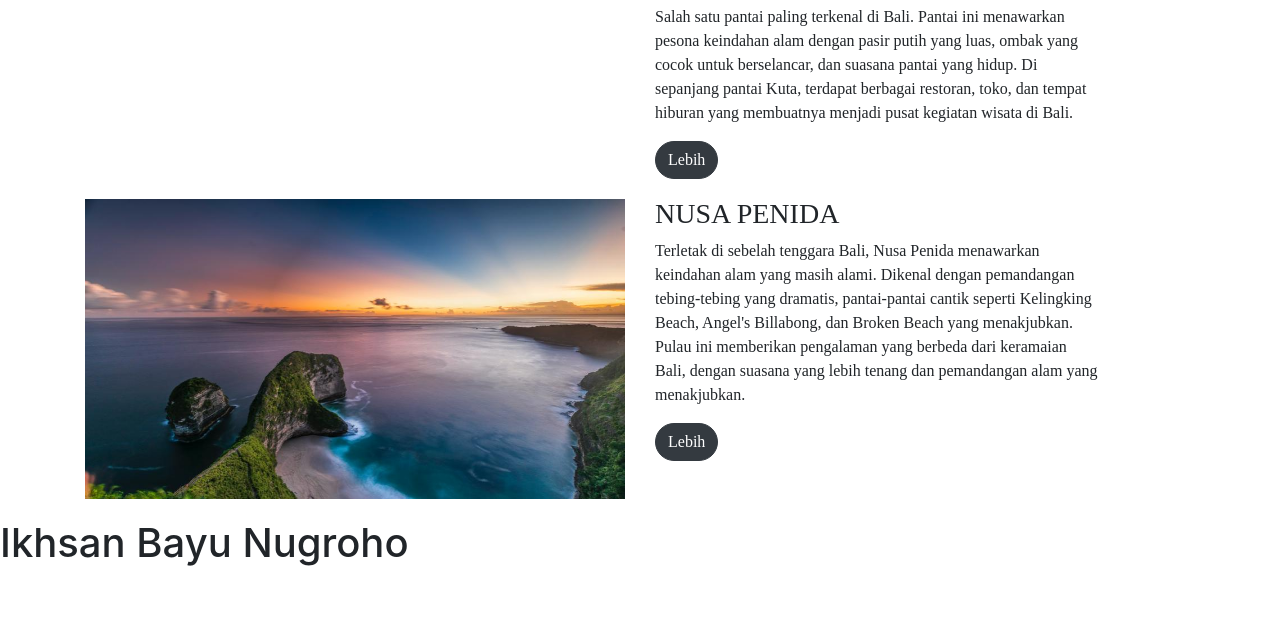
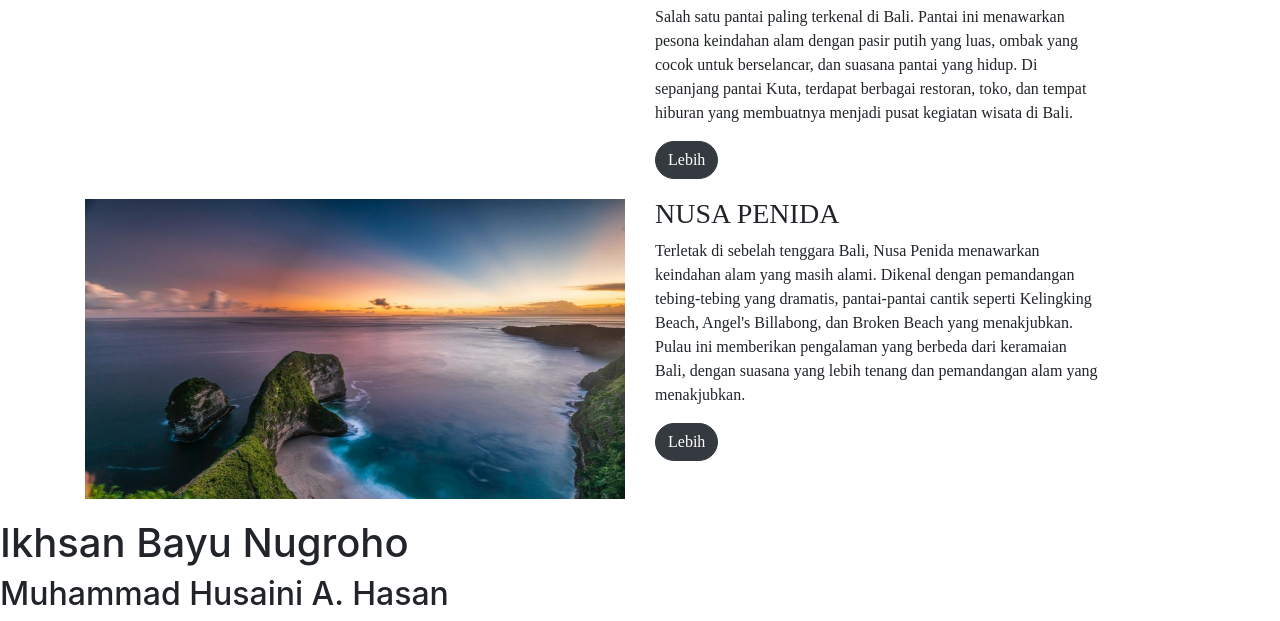
Before and after one commit to Sainhasan/BAli, a plain HTML site: page index.html in a window 1280 px wide. Shown: the part 3129-3750 px from the top of the page. Before the commit the page ends 3704 px from the top, so only its background shows below. Drawn offline with nearby package versions, Linux system fonts and the light colour scheme.

Commit message:
Update 2 index.html

```diff
--- a/index.html
+++ b/index.html
@@ -255,5 +255,6 @@
             <!-- --- -->
         </div>
                 <h1>Ikhsan Bayu Nugroho</h1>
+                <h2>Muhammad Husaini A. Hasan</h2>
 </body>
 </html>
```
